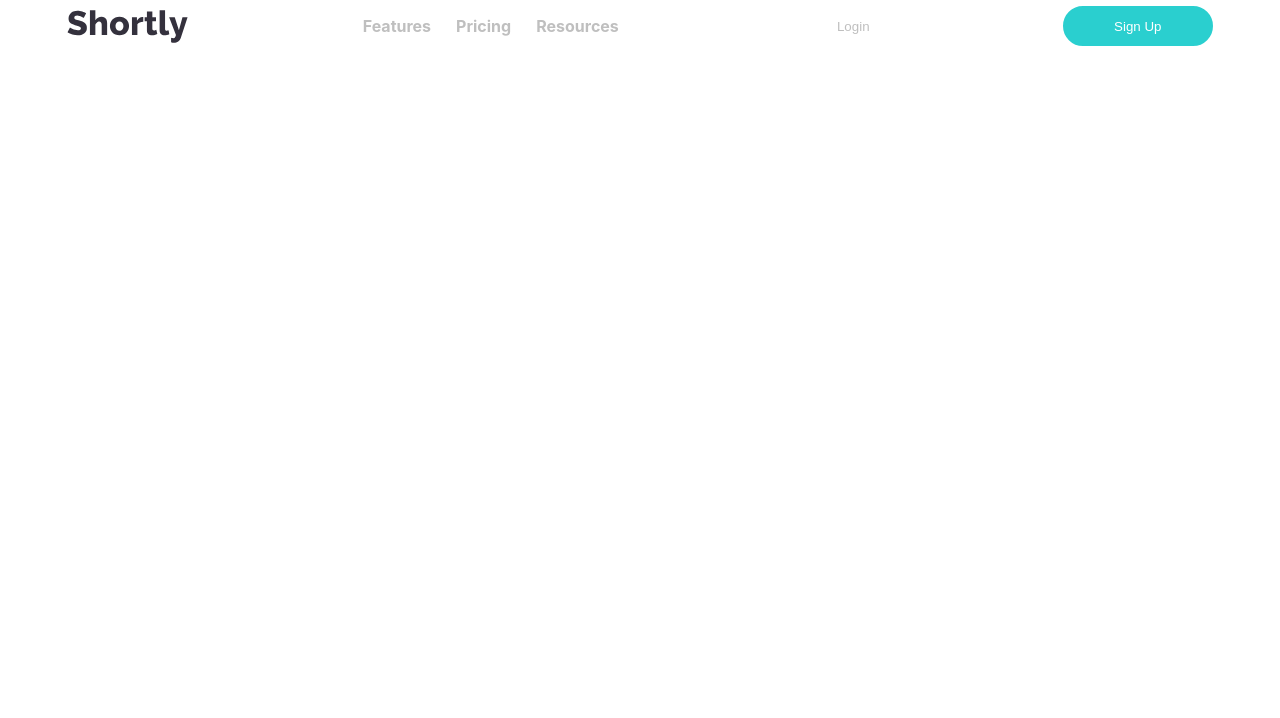
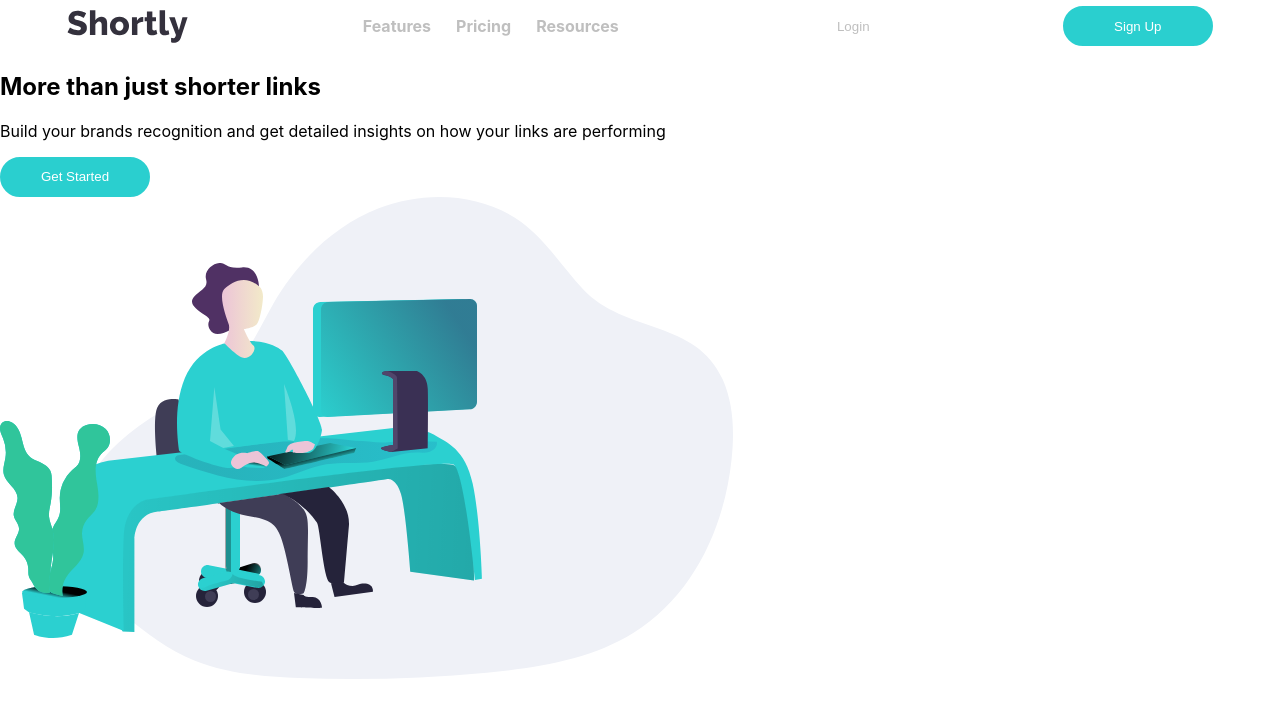
Before and after one commit to steven-mpawulo/url-shortening-page, a React (Create React App) app: page / in a window 1280 px wide. Shown: the top 718 px of the page. Built offline with nearby package versions, Linux system fonts and the light colour scheme.

Commit message:
adds main component to app.js file

```diff
--- a/src/App.js
+++ b/src/App.js
@@ -1,9 +1,11 @@
 import Header from "./components/header/Header";
+import Main from "./components/main/Main";
 
 function App() {
   return (
     <div className="App">
       <Header/>
+      <Main/>
     </div>
   );
 }
```
